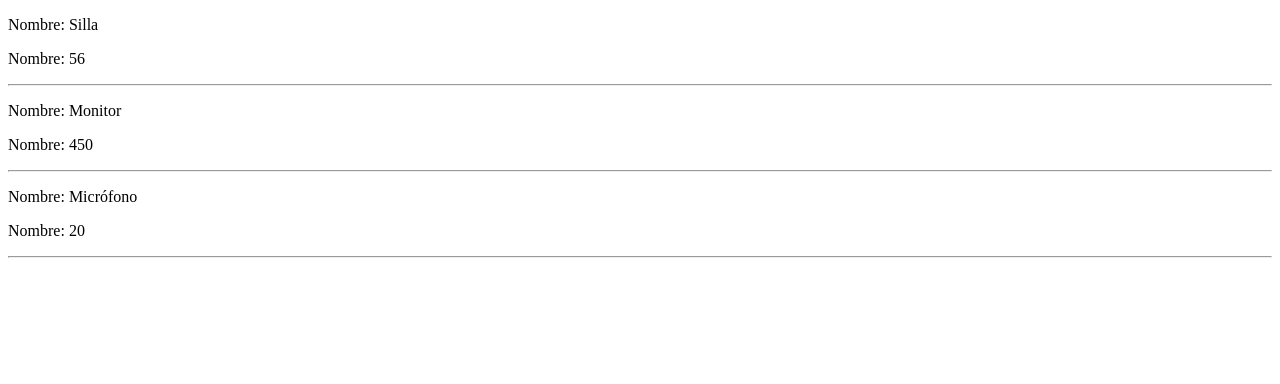
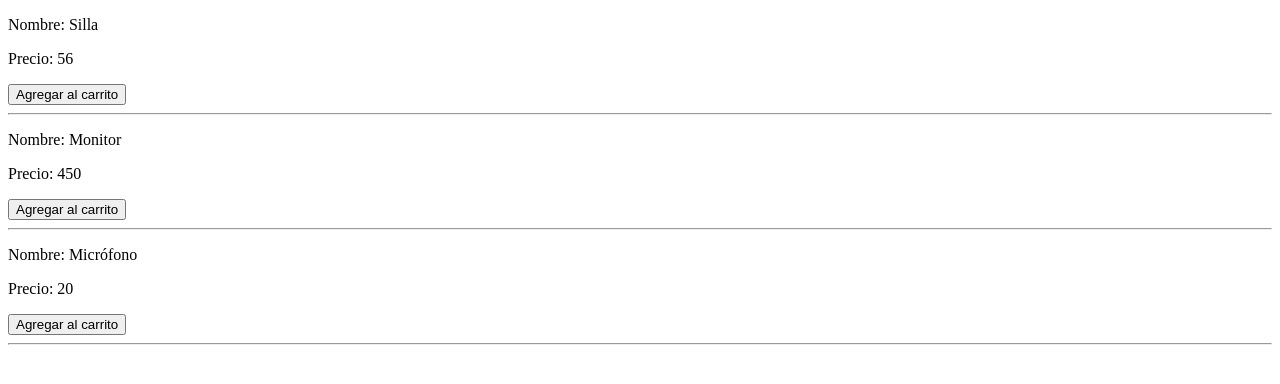
Before and after one commit to mariotoledano/vue-3-ecommerce, a Vue app: page / in a window 1280 px wide. Shown: the top 384 px of the page. Built offline with nearby package versions, Linux system fonts and the light colour scheme.

Commit message:
De hijo a padre: escucha de eventos

```diff
--- a/src/examples/Product.ts
+++ b/src/examples/Product.ts
@@ -1,4 +1,5 @@
 export interface Product {
     name: String;
     price: number;
+    id: number;
 }
--- a/src/examples/ProductCard.vue
+++ b/src/examples/ProductCard.vue
@@ -10,11 +10,21 @@ export default {
             required: true
         }
     },
+    methods: {
+        onAddButtonClick(){
+           // console.log("Agregando producto" + this.product.id)
+           this.$emit("addProduct")
+        }
+    },
+    emits: ['addProduct']
 }
 </script>
 
 <template>
     <p>Nombre: {{ product.name }}</p>
-    <p>Nombre: {{ product.price }}</p>
+    <p>Precio: {{ product.price }}</p>
+    <button @click="onAddButtonClick">
+        Agregar al carrito
+    </button>
     <hr/>
 </template>
--- a/src/examples/ProductList.vue
+++ b/src/examples/ProductList.vue
@@ -10,10 +10,15 @@ export default {
     data(){
         return{
             products: <Array<Product>> [
-                {name: 'Silla', price: 56},
-                {name: 'Monitor', price:450},
-                {name: 'Micrófono', price:20}
+                {name: 'Silla', price: 56, id: 5},
+                {name: 'Monitor', price:450, id: 7},
+                {name: 'Micrófono', price:20, id: 20}
             ]
+        }
+    },
+    methods : {
+        onProductAdded(productId: number) {
+            console.log('Agregar producto ' + productId)
         }
     }
 }
@@ -22,5 +27,7 @@ export default {
 <template>
     <ProductCard
     v-for="p in products"
-    :product="p"/>
+    :product="p"
+    v-on:addProduct="onProductAdded(p.id)"
+    />
 </template>
```
